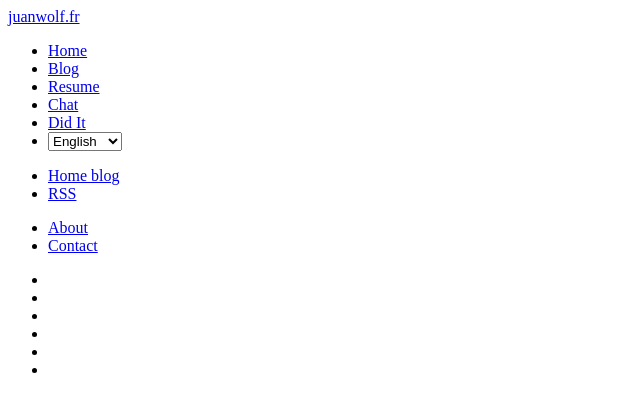
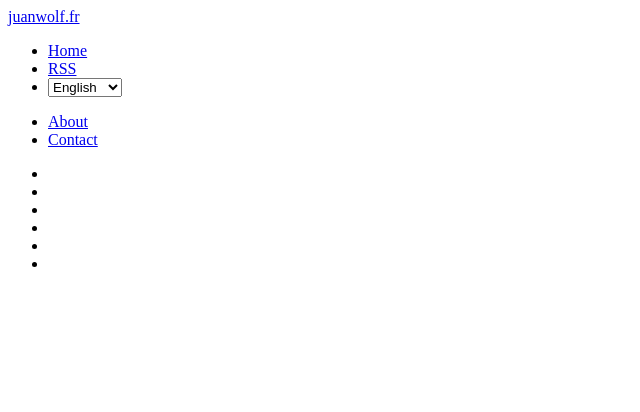
Before and after one commit to juanwolf/django_blog, a Django app: page / in a window 1280 px wide. Shown: the top 412 px of the page, without its empty margins (0-640 px from the left). Run offline with Django 3.2, Linux system fonts and the light colour scheme; data that the repository does not hold is empty; some libraries are stand-ins or nearby versions.

Commit message:
Changing the navbar with categories

```diff
--- a/juanwolf_s_blog/templates/blogengine/category_list.html
+++ b/juanwolf_s_blog/templates/blogengine/category_list.html
@@ -1,8 +1,7 @@
-<div id="category-block">
+
 {% load i18n %}
-    <ul>
 <li>
-            <a href="/">{% trans 'Home blog' %}</a>
+<a href="/">{% trans 'Home' %}</a>
 </li>
 {% for category in categories %}
 <li>
@@ -14,5 +13,3 @@
 <li>
     <a href="/feeds/posts/">RSS</a>
 </li>
-    </ul>
-</div>
--- a/juanwolf_s_blog/templates/blogengine/includes/base.html
+++ b/juanwolf_s_blog/templates/blogengine/includes/base.html
@@ -16,36 +16,7 @@
     <navbar>
         <a id="brand" href="http://juanwolf.fr">juanwolf.fr</a>
         <ul id="menu-link-list" class="nav nav-pills nav-stacked">
-            <li class="active">
-                <a href="http://juanwolf.fr">
-                    <i class="fa fa-home fa-fw"></i>
-                    {% trans 'Home' %}
-                </a>
-            </li>
-            <li>
-                <a href="http://blog.juanwolf.fr">
-                    <i class="fa fa-comment-o fa-fw"></i>
-                    Blog
-                </a>
-            </li>
-            <li>
-                <a href="http://resume.juanwolf.fr">
-                    <i class="fa fa-file-text-o fa-fw"></i>
-                    {% trans 'Resume' %}
-                </a>
-            </li>
-            <li>
-                <a href="http://chat.juanwolf.fr">
-                    <i class="fa fa-bullhorn fa-fw"></i>
-                    {% trans 'Chat' %}
-                </a>
-            </li>
-            <li>
-                <a href="http://didit.juanwolf.fr">
-                    <i class="fa fa-rocket fa-fw"></i>
-                    Did It
-                </a>
-            </li>
+            {% include "blogengine/category_list.html" %}
             <li id="language-selection-item">
                 <form action="/i18n/setlang/" method="post">
                     <input name="next" type="hidden"
@@ -70,7 +41,6 @@
 </header>
 
 <div id="blog-container">
-    {% include "blogengine/category_list.html" %}
     {% block content %} {% endblock %}
 </div>
 
```
Lines whose indentation alone changed are shown as unchanged.
